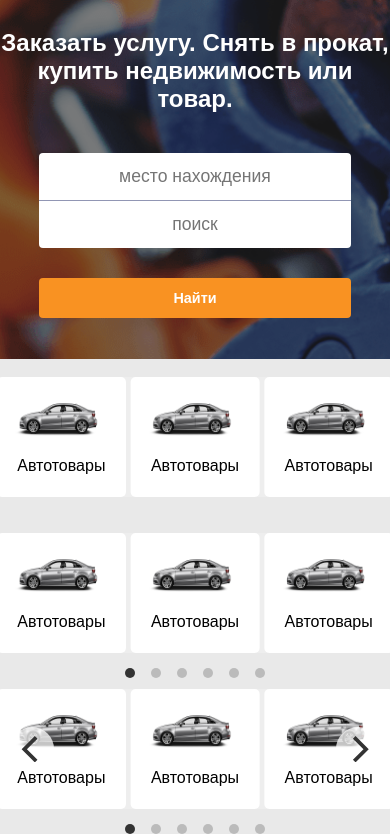
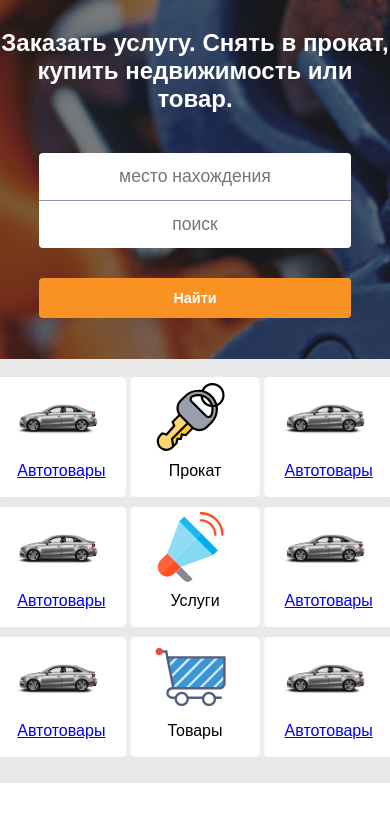
Before and after one commit to webnetkz/newBoston, a PHP site: page / in a window 390 px wide. Shown: the part 61-895 px from the top of the page. After the commit the page ends 844 px from the top, so only its background shows below. Run offline with PHP 8.4, Linux system fonts and the light colour scheme.

Commit message:
update index page and append new dump

```diff
--- a/index.php
+++ b/index.php
@@ -32,86 +32,123 @@
     <!-- Flickity HTML init -->
     <div class="carousel"
         data-flickity='{ "wrapAround": true, "prevNextButtons": false,
-"pageDots": false}'>
+"pageDots": false}' style="margin-bottom: 10px;">
         <div class="carousel-cell">
+            <a href="pages/hire.php" class="non">
+                <img src="public/img/scroll/key.svg" alt="scroll images" class="scrollImg">
+                <p class="scrollText">Прокат</p>
+            </a>
+        </div>
+        <div class="carousel-cell">
+            <a href="#">
                 <img src="public/img/scroll/1.png" alt="scroll images" class="scrollImg">
                 <p class="scrollText">Автотовары</p>
+            </a>
         </div>
         <div class="carousel-cell">
+            <a href="#">
                 <img src="public/img/scroll/1.png" alt="scroll images" class="scrollImg">
                 <p class="scrollText">Автотовары</p>
+            </a>
         </div>
         <div class="carousel-cell">
+            <a href="#">
                 <img src="public/img/scroll/1.png" alt="scroll images" class="scrollImg">
                 <p class="scrollText">Автотовары</p>
+            </a>
         </div>
         <div class="carousel-cell">
+            <a href="#">
                 <img src="public/img/scroll/1.png" alt="scroll images" class="scrollImg">
                 <p class="scrollText">Автотовары</p>
+            </a>
         </div>
         <div class="carousel-cell">
+            <a href="#">
                 <img src="public/img/scroll/1.png" alt="scroll images" class="scrollImg">
                 <p class="scrollText">Автотовары</p>
+            </a>
+        </div>
+    </div>
+    <div class="carousel"
+        data-flickity='{ "wrapAround": true, "prevNextButtons": false,
+"pageDots": false}' style="margin-bottom: 10px;">
+        <div class="carousel-cell">
+            <a href="pages/services.php" class="non">
+                <img src="public/img/scroll/speak.svg" alt="scroll images" class="scrollImg">
+                <p class="scrollText">Услуги</p>
+            </a>
         </div>
         <div class="carousel-cell">
+            <a href="#">
                 <img src="public/img/scroll/1.png" alt="scroll images" class="scrollImg">
                 <p class="scrollText">Автотовары</p>
+            </a>
+        </div>
+        <div class="carousel-cell">
+            <a href="#">
+                <img src="public/img/scroll/1.png" alt="scroll images" class="scrollImg">
+                <p class="scrollText">Автотовары</p>
+            </a>
+        </div>
+        <div class="carousel-cell">
+            <a href="#">
+                <img src="public/img/scroll/1.png" alt="scroll images" class="scrollImg">
+                <p class="scrollText">Автотовары</p>
+            </a>
+        </div>
+        <div class="carousel-cell">
+            <a href="#">
+                <img src="public/img/scroll/1.png" alt="scroll images" class="scrollImg">
+                <p class="scrollText">Автотовары</p>
+            </a>
+        </div>
+        <div class="carousel-cell">
+            <a href="#">
+                <img src="public/img/scroll/1.png" alt="scroll images" class="scrollImg">
+                <p class="scrollText">Автотовары</p>
+            </a>
         </div>
     </div>
-        <br><br>
     <div class="carousel"
-        data-flickity='{ "wrapAround": true, "prevNextButtons": false }'>
+        data-flickity='{ "wrapAround": true, "prevNextButtons": false,
+"pageDots": false}' style="margin-bottom: 10px;">
         <div class="carousel-cell">
+            <a href="pages/goods.php" class="non">
+                <img src="public/img/scroll/cart.svg" alt="scroll images" class="scrollImg">
+                <p class="scrollText">Товары</p>
+            </a>
+        </div>
+        <div class="carousel-cell">
+            <a href="#">
                 <img src="public/img/scroll/1.png" alt="scroll images" class="scrollImg">
                 <p class="scrollText">Автотовары</p>
+            </a>
         </div>
         <div class="carousel-cell">
+            <a href="#">
                 <img src="public/img/scroll/1.png" alt="scroll images" class="scrollImg">
                 <p class="scrollText">Автотовары</p>
+            </a>
         </div>
         <div class="carousel-cell">
+            <a href="#">
                 <img src="public/img/scroll/1.png" alt="scroll images" class="scrollImg">
                 <p class="scrollText">Автотовары</p>
+            </a>
         </div>
         <div class="carousel-cell">
+            <a href="#">
                 <img src="public/img/scroll/1.png" alt="scroll images" class="scrollImg">
                 <p class="scrollText">Автотовары</p>
+            </a>
         </div>
         <div class="carousel-cell">
+            <a href="#">
                 <img src="public/img/scroll/1.png" alt="scroll images" class="scrollImg">
                 <p class="scrollText">Автотовары</p>
-        </div>
-        <div class="carousel-cell">
-            <img src="public/img/scroll/1.png" alt="scroll images" class="scrollImg">
-            <p class="scrollText">Автотовары</p>
+            </a>
         </div>
     </div>
-        <br><br>
-        <div class="carousel"
-        data-flickity='{ "wrapAround": true }'>
-        <div class="carousel-cell">
-            <img src="public/img/scroll/1.png" alt="scroll images" class="scrollImg">
-            <p class="scrollText">Автотовары</p>
+
 </div>
-        <div class="carousel-cell">
-            <img src="public/img/scroll/1.png" alt="scroll images" class="scrollImg">
-            <p class="scrollText">Автотовары</p>
-        </div>
-        <div class="carousel-cell">
-            <img src="public/img/scroll/1.png" alt="scroll images" class="scrollImg">
-            <p class="scrollText">Автотовары</p>
-        </div>
-        <div class="carousel-cell">
-            <img src="public/img/scroll/1.png" alt="scroll images" class="scrollImg">
-            <p class="scrollText">Автотовары</p>
-        </div>
-        <div class="carousel-cell">
-            <img src="public/img/scroll/1.png" alt="scroll images" class="scrollImg">
-            <p class="scrollText">Автотовары</p>
-        </div>
-        <div class="carousel-cell">
-            <img src="public/img/scroll/1.png" alt="scroll images" class="scrollImg">
-            <p class="scrollText">Автотовары</p>
-        </div>
-    </div>
-</div>
--- a/public/css/mobileCategoriesStyles.css
+++ b/public/css/mobileCategoriesStyles.css
@@ -91,9 +91,11 @@ input.catList {
     color: black;
   }
   .scrollImg {
+      margin-top: 5px;
       width: 120px;
-      height: 80px;
+      height: 70px;
   }
   .scrollText {
       text-align: center;
+      margin-top: 10px;
   }
--- a/public/css/mobileIndexStyles.css
+++ b/public/css/mobileIndexStyles.css
@@ -7,6 +7,7 @@
     }
     a.non {
         text-decoration: none;
+        color: rgb(0, 0, 0);
     }
     .hidden {
         display: none;
```
Also changed, not shown: public/img/scroll/cart.svg (added), public/img/scroll/key.svg (added), public/img/scroll/speak.svg (added). Lines whose indentation alone changed are shown as unchanged.
